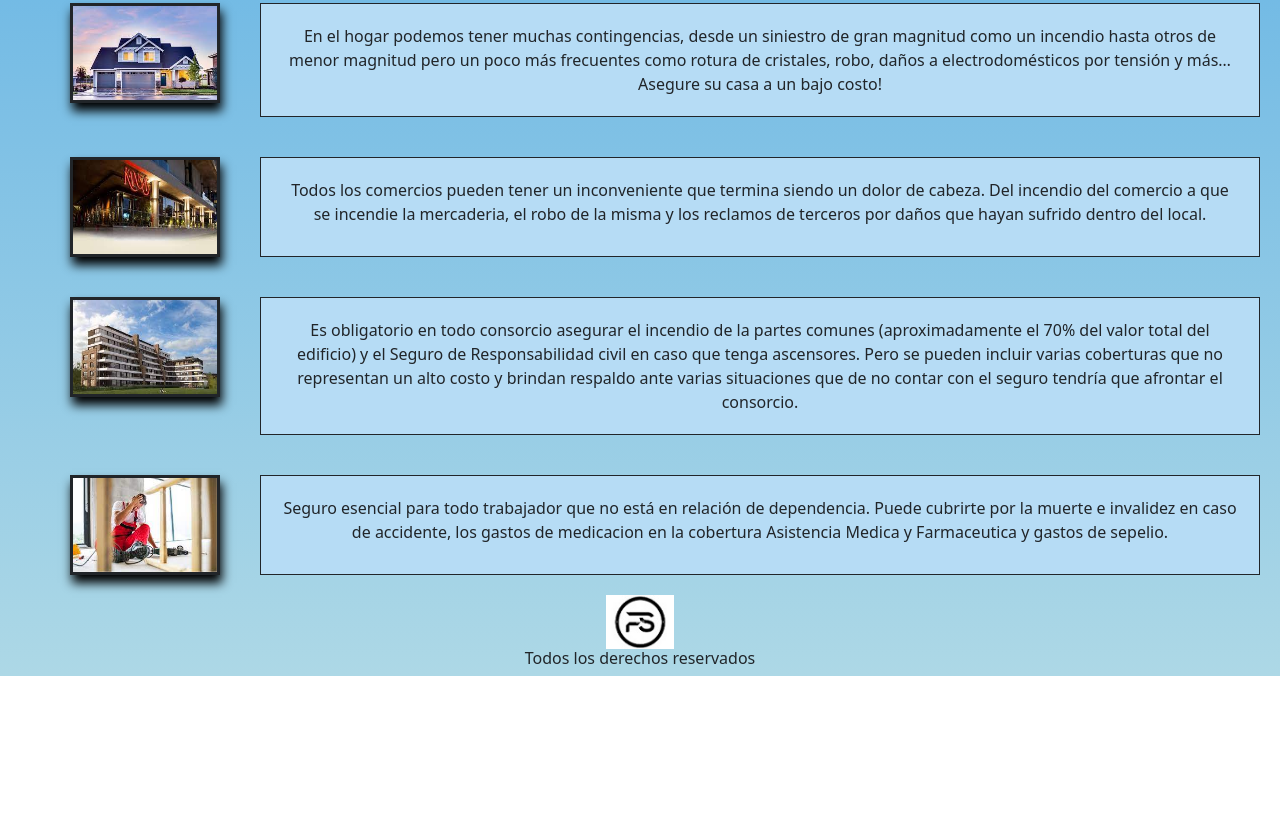
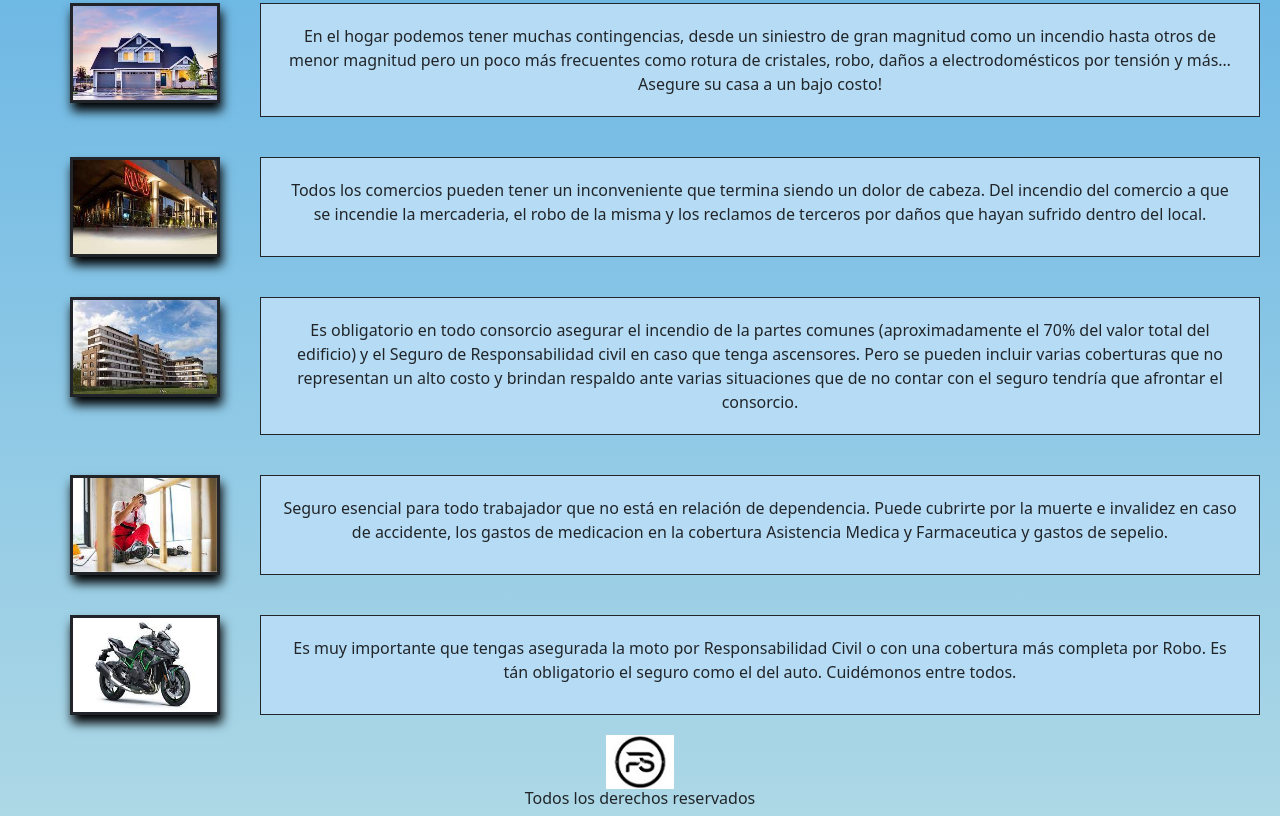
Before and after one commit to facusantoss/tp-desarrollo-web, a website: page pages/seguros.html in a window 1280 px wide. Shown: the part 489-1305 px from the top of the page. Before the commit the page ends 1165 px from the top, so only its background shows below. Drawn offline with nearby package versions, Linux system fonts and the light colour scheme.

Commit message:
agregamos informacion a siniestros y seguros

```diff
--- a/SCSS/style.scss
+++ b/SCSS/style.scss
@@ -307,6 +307,7 @@ grid-template-areas:
         "fotoSeis parrafoTer3"
         "fotoSiete parrafoTer4"
         "fotoOcho parrafoTer5"
+        "fotoNueve parrafoTer6"
 
 }
 
@@ -376,6 +377,19 @@ transform: scale(1.1);
 transform: scale(1.1);
 }
 
+.fotoNueve{
+    width: 150px;
+    height: 100px;
+    border-style: solid;
+    margin: 20px 20px 20px 70px;
+    box-shadow: 2px 8px 10px black;
+    grid-area: fotoNueve;
+}
+
+.fotoNueve:hover{
+transform: scale(1.1);
+}
+
 
 .parrafoTer1{
     background-color:rgb(182, 220, 245);
@@ -427,6 +441,16 @@ transform: scale(1.1);
     grid-area: parrafoTer5;
 }
 
+.parrafoTer6{
+    background-color: rgb(182, 220, 245);
+    text-align: center;
+    border-style: solid;
+    border-width: 1.5px;
+    margin: 20px;
+    padding: 20px;
+    grid-area: parrafoTer6;
+}
+
 /* mediaqueries*/
 @media screen and (max-width: 600px){
 .SegSin{
--- a/pages/seguros.html
+++ b/pages/seguros.html
@@ -73,6 +73,9 @@
         <img class= "fotoOcho" src="../img/accpers.jpg" alt="accidentes personales">
         <p class="parrafoTer5">Seguro esencial para todo trabajador que no está en relación de dependencia. Puede cubrirte por la muerte e invalidez en caso de accidente, los gastos de medicacion en la cobertura Asistencia Medica y Farmaceutica y gastos de sepelio.</p>
 
+        <img class= "fotoNueve" src="../img/moto.jpg" alt="moto">
+        <p class="parrafoTer6">Es muy importante que tengas asegurada la moto por Responsabilidad Civil o con una cobertura más completa por Robo. Es tán obligatorio el seguro como el del auto. Cuidémonos entre todos.</p>
+
     </section>
 
 
```
Also changed, not shown: pages/siniestros.html (+7 -2 lines), CSS/styles.css, img/moto.jpg (added).
